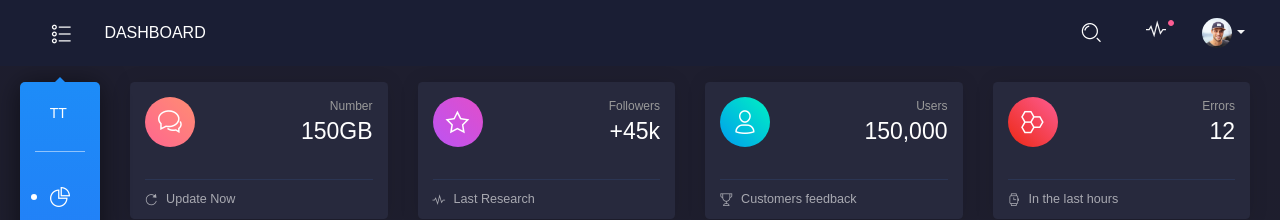
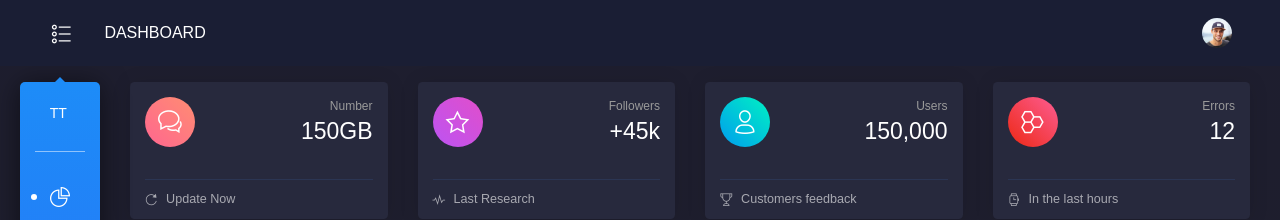
Before and after one commit to ToucanTesting/ToucanTestingNEW, an Angular app in the folder ToucanTesting.Client/ClientApp/: page / in a window 1280 px wide. Shown: the top 220 px of the page. Built offline with nearby package versions, Linux system fonts and the light colour scheme; what ngx-scrollbar would draw is missing.

Commit message:
Better Profile Dropdown

```diff
--- a/ToucanTesting.Client/ClientApp/src/app/layout/topnav/topnav.component.html
+++ b/ToucanTesting.Client/ClientApp/src/app/layout/topnav/topnav.component.html
@@ -24,13 +24,13 @@
       </button>
       <div class="collapse navbar-collapse" id="navigation">
         <ul class="navbar-nav ml-auto">
-          <li class="search-bar input-group">
+          <!-- <li class="search-bar input-group">
             <button class="btn btn-link" id="search-button" data-toggle="modal" data-target="#searchModal">
               <i class="tim-icons icon-zoom-split"></i>
               <span class="d-lg-none d-md-block">Search</span>
             </button>
-          </li>
-          <li class="dropdown nav-item">
+          </li> -->
+          <!-- <li class="dropdown nav-item">
             <a href="javascript:void(0)" class="dropdown-toggle nav-link" data-toggle="dropdown">
               <div class="notification d-none d-lg-block d-xl-block"></div>
               <i class="tim-icons icon-sound-wave"></i>
@@ -55,13 +55,12 @@
                 <a href="javascript:void(0)" class="nav-item dropdown-item">Another one</a>
               </li>
             </ul>
-          </li>
+          </li> -->
           <li class="dropdown nav-item">
             <a href="#" class="dropdown-toggle nav-link" data-toggle="dropdown">
               <div class="photo">
                 <img src="../assets/img/mike.jpg" alt="Profile Photo">
               </div>
-              <b class="caret d-none d-lg-block d-xl-block"></b>
               <p class="d-lg-none">
                 Log out
               </p>
--- /dev/null
+++ b/ToucanTesting.Client/ClientApp/src/assets/scss/_overrides.scss
@@ -0,0 +1,3 @@
+.dropdown-menu:before {
+    display: none;
+  }
--- a/ToucanTesting.Client/ClientApp/src/styles.scss
+++ b/ToucanTesting.Client/ClientApp/src/styles.scss
@@ -1,5 +1,6 @@
 /* You can add global styles to this file, and also import other style files */
 
 @import 'src/assets/scss/black-dashboard.scss';
+@import 'src/assets/scss/overrides';
 
 $primary: blue;
```
